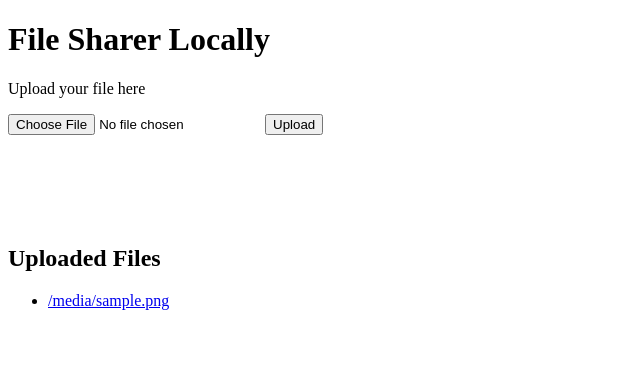
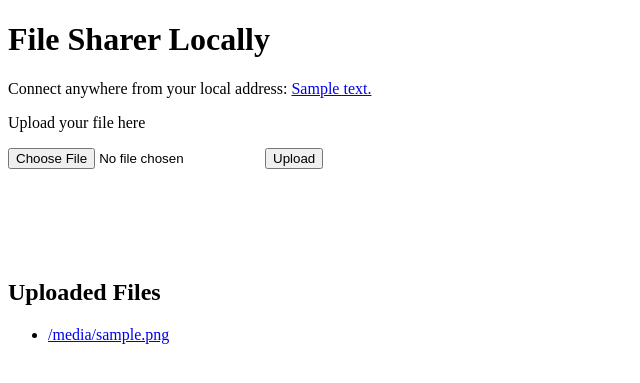
Before and after one commit to Ar0manKhan/FileSharerLocally, a Flask app: template templates/index.html in a window 1280 px wide. Shown: the top 383 px of the page, without its empty margins (0-640 px from the left). Run offline with Flask 3, Linux system fonts and the light colour scheme; the template is opened without the code that fills it: most values are stand-ins (such as "Sample title", 1, 10 or a date in 2020); parts of the project's set-up code (start-up, migrations or seed data) failed here and were passed over.

Commit message:
feat: setting up app in local network

```diff
--- a/server.py
+++ b/server.py
@@ -1,12 +1,28 @@
 from os import path, listdir
 from flask import Flask, render_template, request, send_from_directory
+
+
+def get_local_ip():
+    from socket import socket, AF_INET, SOCK_DGRAM
+    s = socket(AF_INET, SOCK_DGRAM)
+    s.connect(('8.8.8.8', 80))
+    return s.getsockname()[0]
+
+
+PORT = 5000
+HOST = get_local_ip()
 
 app = Flask(__name__)
 
 
 @app.route('/')
 def hello_world():
-    return render_template('index.html', files=listdir('uploads'))
+    print(f'{request.host_url=}')
+    return render_template(
+        'index.html',
+        files=listdir('uploads'),
+        address=f'http://{HOST}:{PORT}'
+    )
 
 
 @app.post('/upload')
@@ -16,10 +32,11 @@ def upload():
         uploaded_file.save(path.join('uploads', uploaded_file.filename))
     return render_template('index.html')
 
+
 @app.get('/uploads/<filename>')
 def download(filename):
     return send_from_directory('uploads', filename)
 
 
 if __name__ == '__main__':
-    app.run(debug=True)
+    app.run(debug=True, host='0.0.0.0', port=5000)
--- a/templates/index.html
+++ b/templates/index.html
@@ -9,6 +9,8 @@
 
 <body>
 	<h1>File Sharer Locally</h1>
+	<p>Connect anywhere from your local address: <a href="{{ address }}">{{ address }}</a></p>
+	<div id="qrcode"></div>
 	<p>Upload your file here</p>
 	<form action="/upload" method="post" enctype="multipart/form-data">
 		<input type="file" name="file">
```
